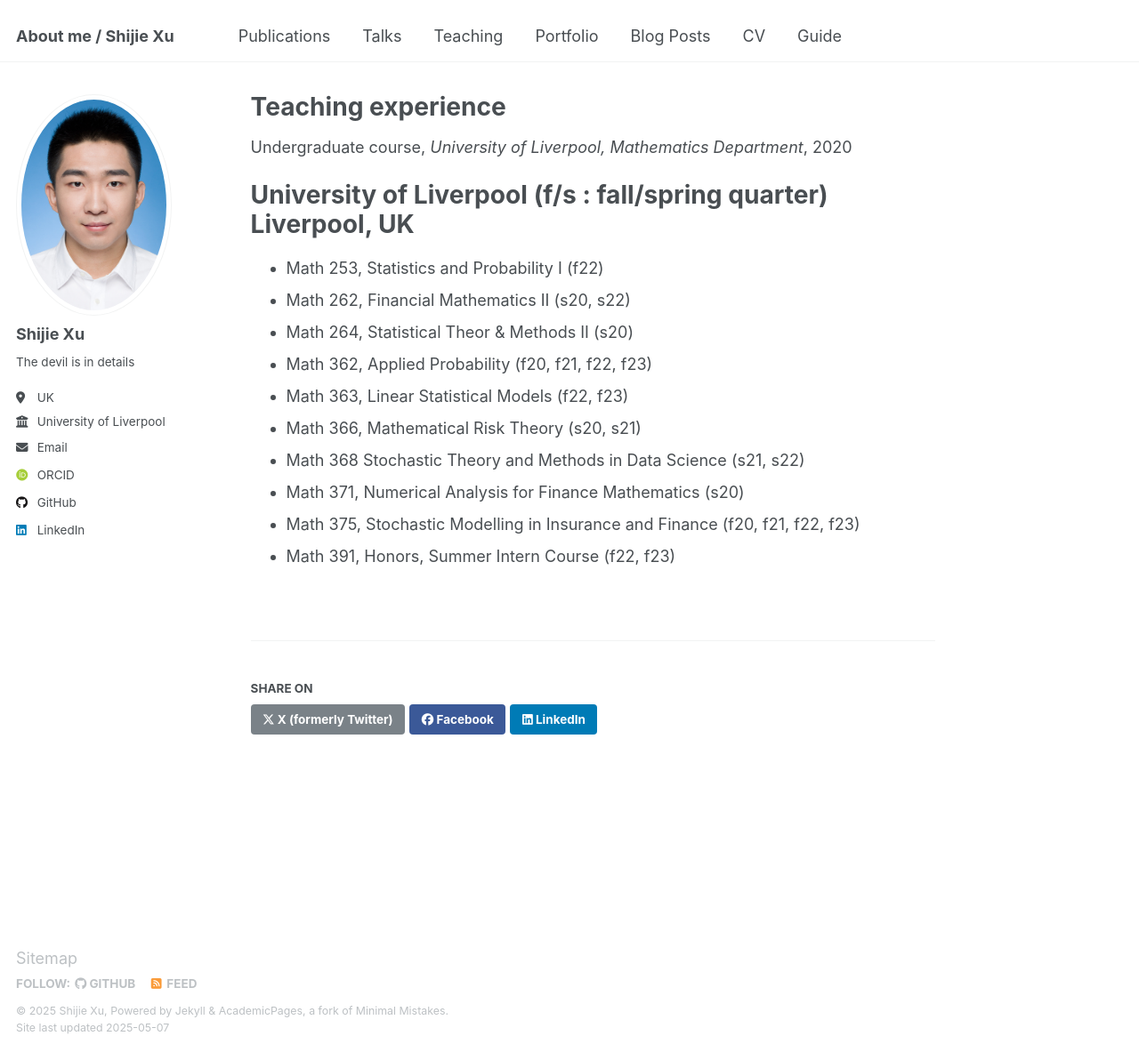
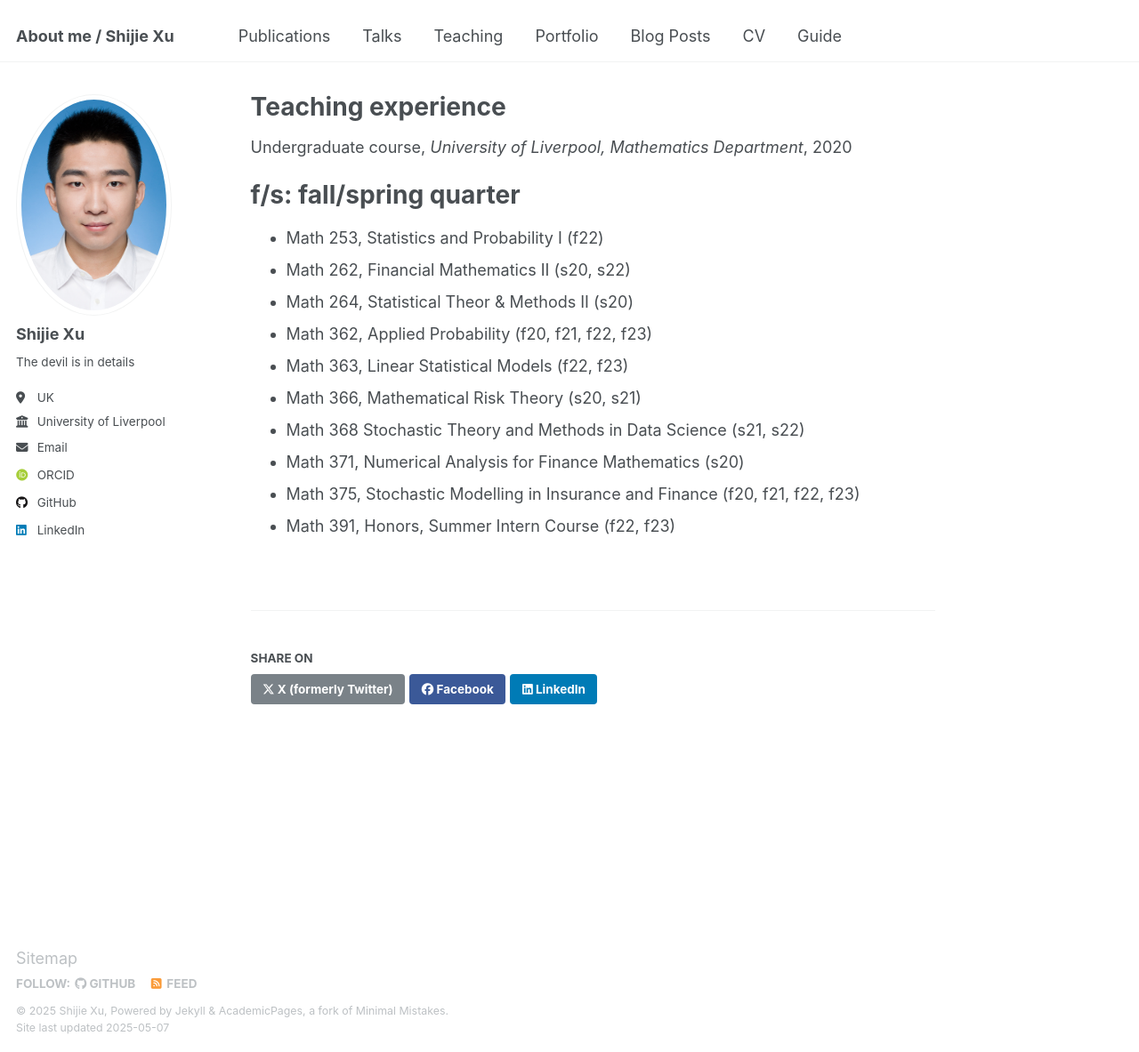
Before and after one commit to ShijieXu1993/uk.github.io, a Jekyll site: the page built from _teaching/teaching.md, in a window 1280 px wide and 1183 px high. Shown: the whole window at 89% size. Built offline with Jekyll 4.4.1, drawn with Linux system fonts in a browser that asks for light colours; some web fonts are replaced.

Commit message:
Update teaching.md

```diff
--- a/_teaching/teaching.md
+++ b/_teaching/teaching.md
@@ -7,7 +7,7 @@ venue: "University of Liverpool, Mathematics Department"
 date: 2020-01-01
 location: "Liverpool, UK"
 ---
-University of Liverpool (f/s : fall/spring quarter) Liverpool, UK
+f/s: fall/spring quarter
 ======
 * Math 253, Statistics and Probability I (f22)
 * Math 262, Financial Mathematics II (s20, s22)
```
